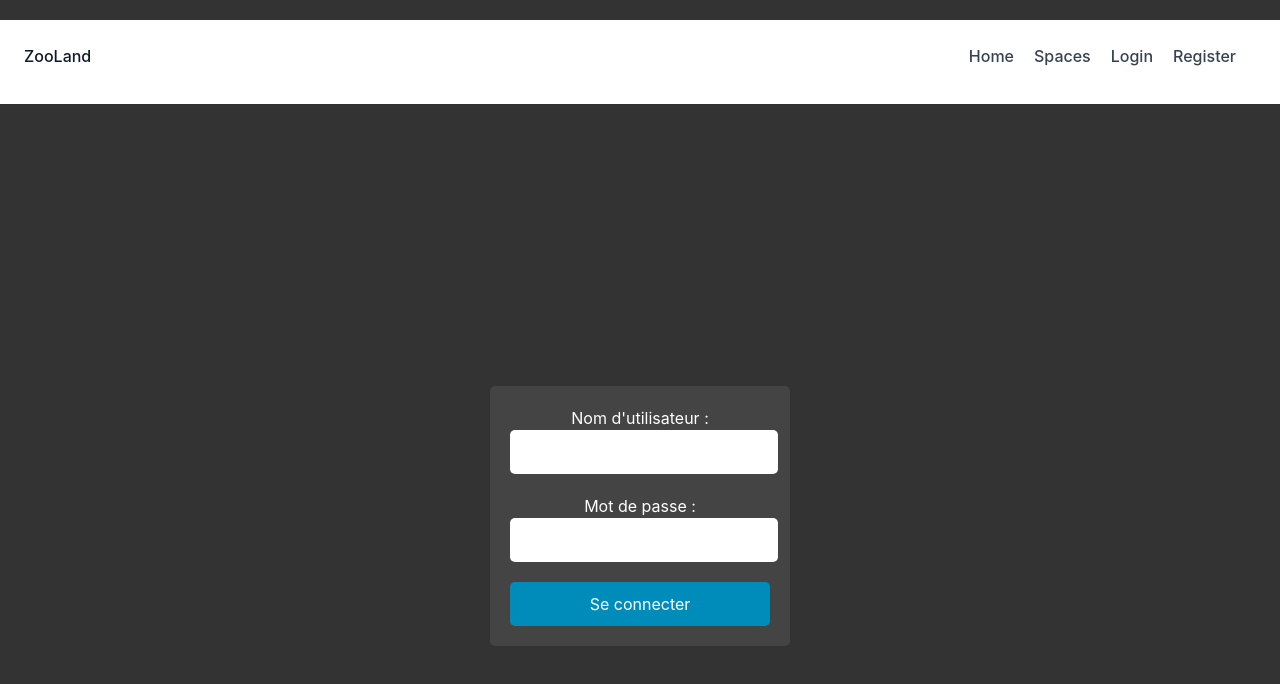
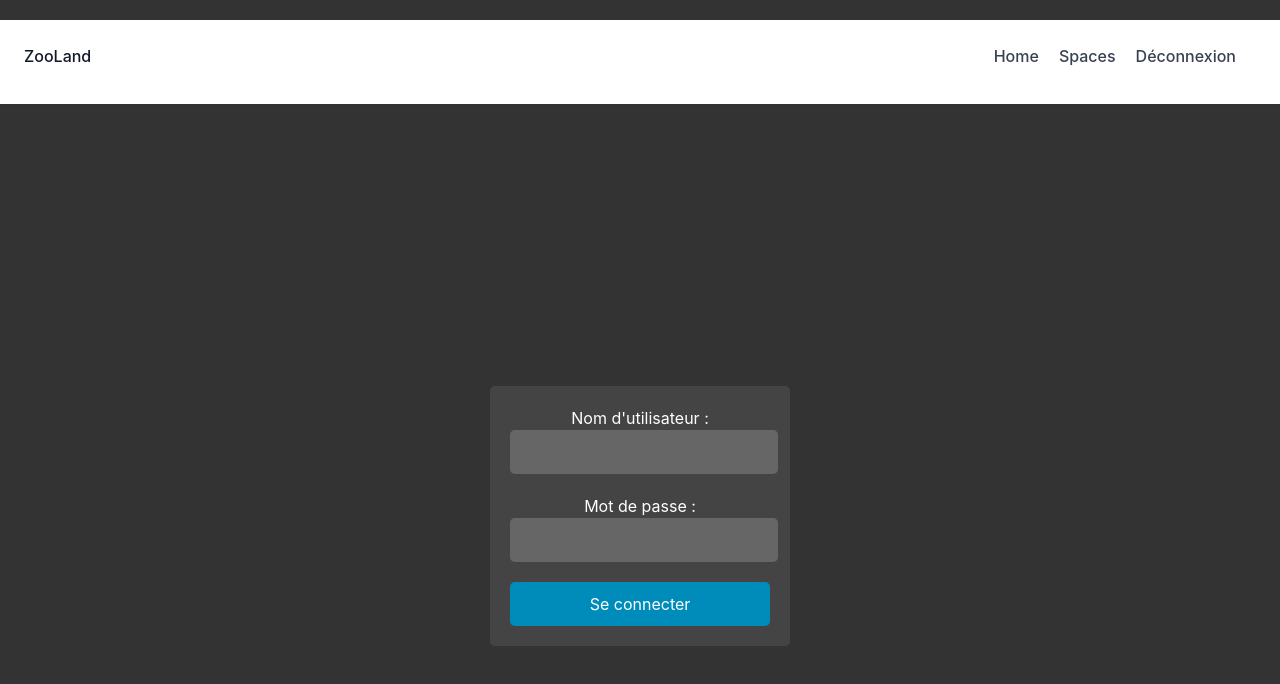
Before and after one commit to MTthoas/Zooland, a React (Create React App) app in the folder client/: page /login in a window 1280 px wide. Shown: the top 684 px of the page. Built offline with nearby package versions, Linux system fonts and the light colour scheme; sample sign-in values are in the browser's storage.

Commit message:
correction connection

```diff
--- a/client/src/App.tsx
+++ b/client/src/App.tsx
@@ -1,4 +1,4 @@
-import React from 'react';
+import React, { useEffect } from 'react';
 import { BrowserRouter as Router, Routes, Route } from 'react-router-dom';
 
 import './App.css';
@@ -13,6 +13,9 @@ import PrivateComponent from './components/privateRoute';
 import Register from './components/register';
 
 function App() {
+  useEffect(() => {
+    // localStorage.removeItem('token');
+}, []);
   return (
     <div className="App">
       <Router>
@@ -23,8 +26,8 @@ function App() {
             <Route path="*" element={<NotFound />} />
             <Route path="/login" element={<Login />} />
             <Route path="/register" element={<Register />} />
-            {/* <Route path="/spaces" element={<PrivateComponent><Spaces /></PrivateComponent>} /> */}
-            <Route path="/spaces" element={<Spaces />} />
+            <Route path="/spaces" element={<PrivateComponent><Spaces /></PrivateComponent>} />
+            {/* <Route path="/spaces" element={<Spaces />} /> */}
           </Routes>
         </div>
         {/* <Footer /> */}
--- a/client/src/components/Header.tsx
+++ b/client/src/components/Header.tsx
@@ -1,8 +1,14 @@
 import React from 'react';
 import { Link } from 'react-router-dom';
 
+function Header() {
+    const isLoggedIn = localStorage.getItem('token');
+    console.log(isLoggedIn);
+    const handleLogout = () => {
+        localStorage.removeItem('token');
+        window.location.href = '/login';
+    };
 
-function Header() {
     return (
         <header className="w-full mt-5 text-gray-700 bg-white shadow-sm body-font pb-3 mb-3">
             <div className="container flex flex-col items-start p-6 mx-auto md:flex-row">
@@ -10,18 +16,31 @@ function Header() {
                     <p>ZooLand</p>
                 </div>
                 <nav className="flex items-center justify-center text-base md:ml-auto">
+
+                    {isLoggedIn && (
                         <Link to="/">
                         <p className="mr-5 font-medium hover:text-gray-900">Home</p>
                         </Link>
+                    )}
+                    {isLoggedIn && (
                         <Link to="/spaces">
                             <p className="mr-5 font-medium hover:text-gray-900">Spaces</p>
                         </Link>
+                    )}
+                    {isLoggedIn ? (
+                        <button onClick={handleLogout} className="mr-5 font-medium hover:text-gray-900">
+                            Déconnexion
+                        </button>
+                    ) : (
+                        <>
                             <Link to="/login">
                                 <p className="mr-5 font-medium hover:text-gray-900">Login</p>
                             </Link>
                             <Link to="/register">
                                 <p className="mr-5 font-medium hover:text-gray-900">Register</p>
                             </Link>
+                        </>
+                    )}
                 </nav>
             </div>
         </header>
--- a/client/src/components/login.css
+++ b/client/src/components/login.css
@@ -22,6 +22,8 @@
     padding: 10px;
     border: none;
     border-radius: 5px;
+    color: #fff;
+    background-color: #666;
   }
 
   .login-form button {
--- a/client/src/components/login.tsx
+++ b/client/src/components/login.tsx
@@ -13,8 +13,10 @@ function Login() {
     try {
       const response = await axios.post('/auth/login', { username, password });
       const token = response.data.token;
+      console.log(response.data.token);
 
       localStorage.setItem('token', token);
+      window.location.href = '../pages/Home';
     } catch (error) {
       console.error(error);
     }
--- a/client/src/components/privateRoute.tsx
+++ b/client/src/components/privateRoute.tsx
@@ -10,6 +10,7 @@ function PrivateComponent({ children }: PrivateComponentProps) {
   const navigate = useNavigate();
 
   useEffect(() => {
+    console.log('token', token);
     if (!token) {
       navigate('/login');
     }
--- a/client/src/components/register.css
+++ b/client/src/components/register.css
@@ -22,6 +22,8 @@
     padding: 10px;
     border: none;
     border-radius: 5px;
+    color: #fff;
+    background-color: #666;
   }
 
   .register-form button {
```
Lines whose indentation alone changed are shown as unchanged.
